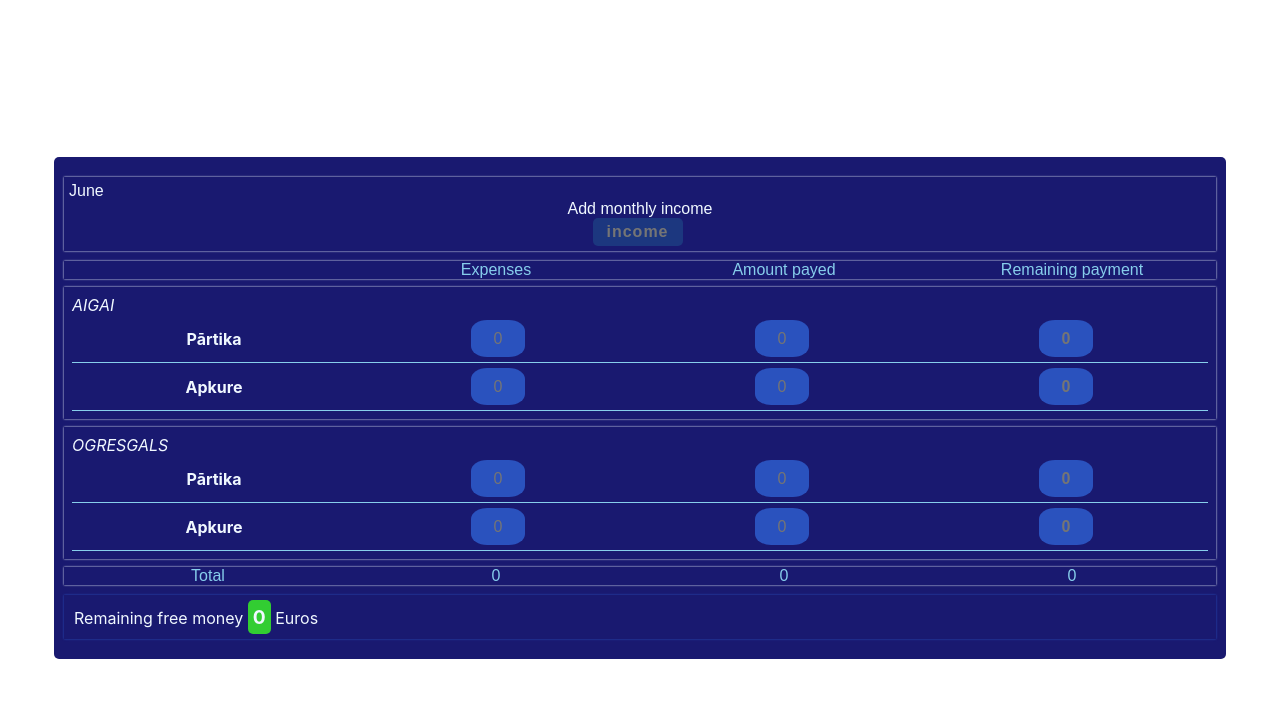
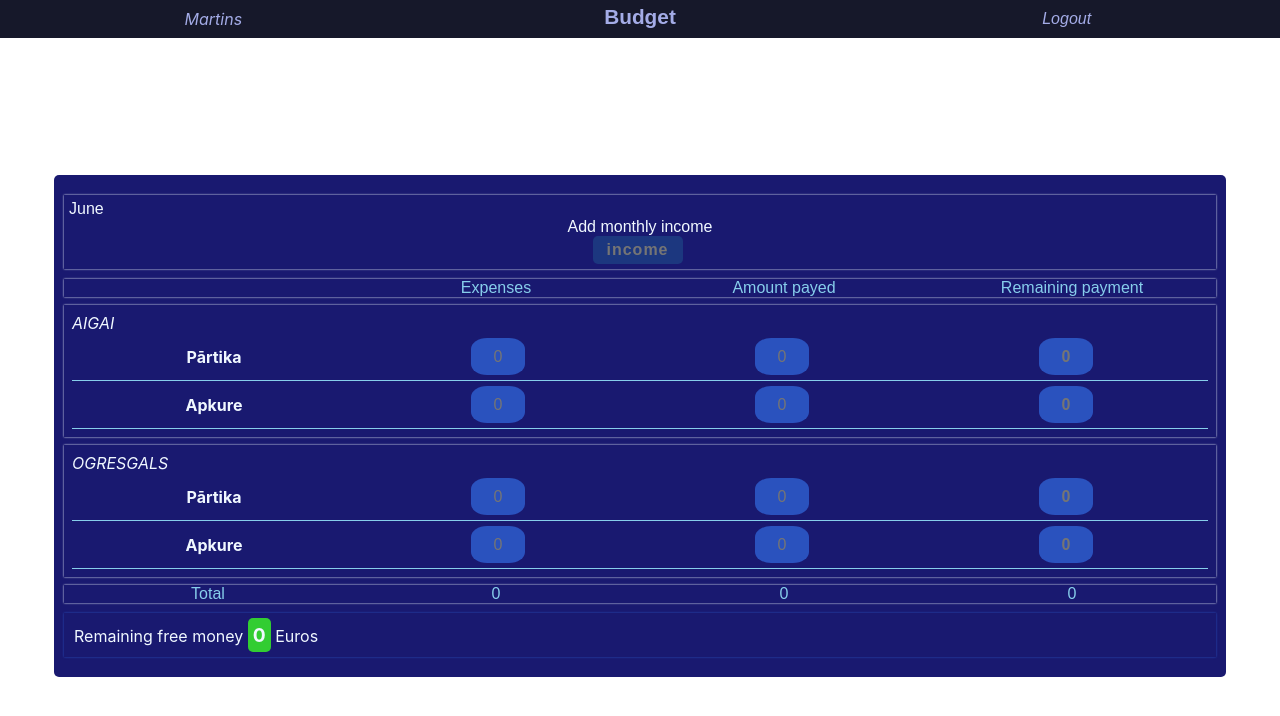
Before and after one commit to mart8ins/budget, a React (Create React App) app: page / in a window 1280 px wide. Shown: the top 716 px of the page. Built offline with nearby package versions, Linux system fonts and the light colour scheme.

Commit message:
finished header ui

```diff
--- a/src/App.css
+++ b/src/App.css
@@ -1,3 +1,3 @@
-.App {
+/* .App {
     min-height: 100vh;
-}
+} */
--- a/src/components/header/Header.tsx
+++ b/src/components/header/Header.tsx
@@ -1,10 +1,19 @@
-import React from "react";
 import "./header.css";
 
-type Props = {};
-
-function Header({}: Props) {
-    return <div className="header">Header</div>;
+function Header() {
+    const userName = "Martins";
+    const logout = () => {
+        console.log("logout poga");
+    };
+    return (
+        <div className="header">
+            <div className="user__name">{userName}</div>
+            <div className="app__title">Budget</div>
+            <div className="app__logout">
+                <button onClick={logout}>Logout</button>
+            </div>
+        </div>
+    );
 }
 
 export default Header;
--- a/src/components/header/header.css
+++ b/src/components/header/header.css
@@ -1,3 +1,52 @@
 .header {
-  color: white;
+  background-color: #16182a;
+  display: -webkit-box;
+  display: -ms-flexbox;
+  display: flex;
 }
+
+.header div:nth-child(1),
+.header div:nth-child(2),
+.header div:nth-child(3) {
+  text-align: center;
+  width: 100%;
+  padding: 5px;
+  color: #a4ace7;
+}
+
+.header div:nth-child(1) {
+  font-size: 1rem;
+  font-style: italic;
+  -ms-flex-item-align: center;
+      -ms-grid-row-align: center;
+      align-self: center;
+}
+
+.header div:nth-child(2) {
+  font-size: 1.3rem;
+  font-weight: bold;
+  font-family: "Kdam Thmor Pro", sans-serif;
+}
+
+.header .app__logout {
+  -ms-flex-item-align: center;
+      -ms-grid-row-align: center;
+      align-self: center;
+}
+
+.header .app__logout button {
+  border: none;
+  background-color: transparent;
+  font-size: 1rem;
+  font-style: italic;
+  color: #a4ace7;
+  padding: 5px;
+  -webkit-transition: 0.5s;
+  transition: 0.5s;
+}
+
+.header .app__logout button:hover {
+  cursor: pointer;
+  border-radius: 5px;
+  background-color: #42487e;
+}
--- a/src/components/header/header.scss
+++ b/src/components/header/header.scss
@@ -1,3 +1,45 @@
+@import "../../styles/styles";
+
 .header {
-    color: white;
+    background-color: $header-background;
+    display: flex;
+
+    div:nth-child(1),
+    div:nth-child(2),
+    div:nth-child(3) {
+        text-align: center;
+        width: 100%;
+        padding: 5px;
+        color: #a4ace7;
+    }
+
+    div:nth-child(1) {
+        font-size: 1rem;
+        font-style: italic;
+        align-self: center;
+    }
+
+    div:nth-child(2) {
+        font-size: 1.3rem;
+        font-weight: bold;
+        font-family: "Kdam Thmor Pro", sans-serif;
+    }
+
+    .app__logout {
+        align-self: center;
+        button {
+            border: none;
+            background-color: transparent;
+            font-size: 1rem;
+            font-style: italic;
+            color: #a4ace7;
+            padding: 5px;
+            transition: 0.5s;
+            &:hover {
+                cursor: pointer;
+                border-radius: 5px;
+                background-color: lighten($header-background, 25%);
+            }
+        }
+    }
 }
--- a/src/index.css
+++ b/src/index.css
@@ -11,3 +11,4 @@ code {
 }
 
 @import url("https://fonts.googleapis.com/css2?family=Kdam+Thmor+Pro&display=swap");
+/* font-family: "Kdam Thmor Pro", sans-serif; */
```
Also changed, not shown: src/styles/_styles.scss (+9 -2 lines).
